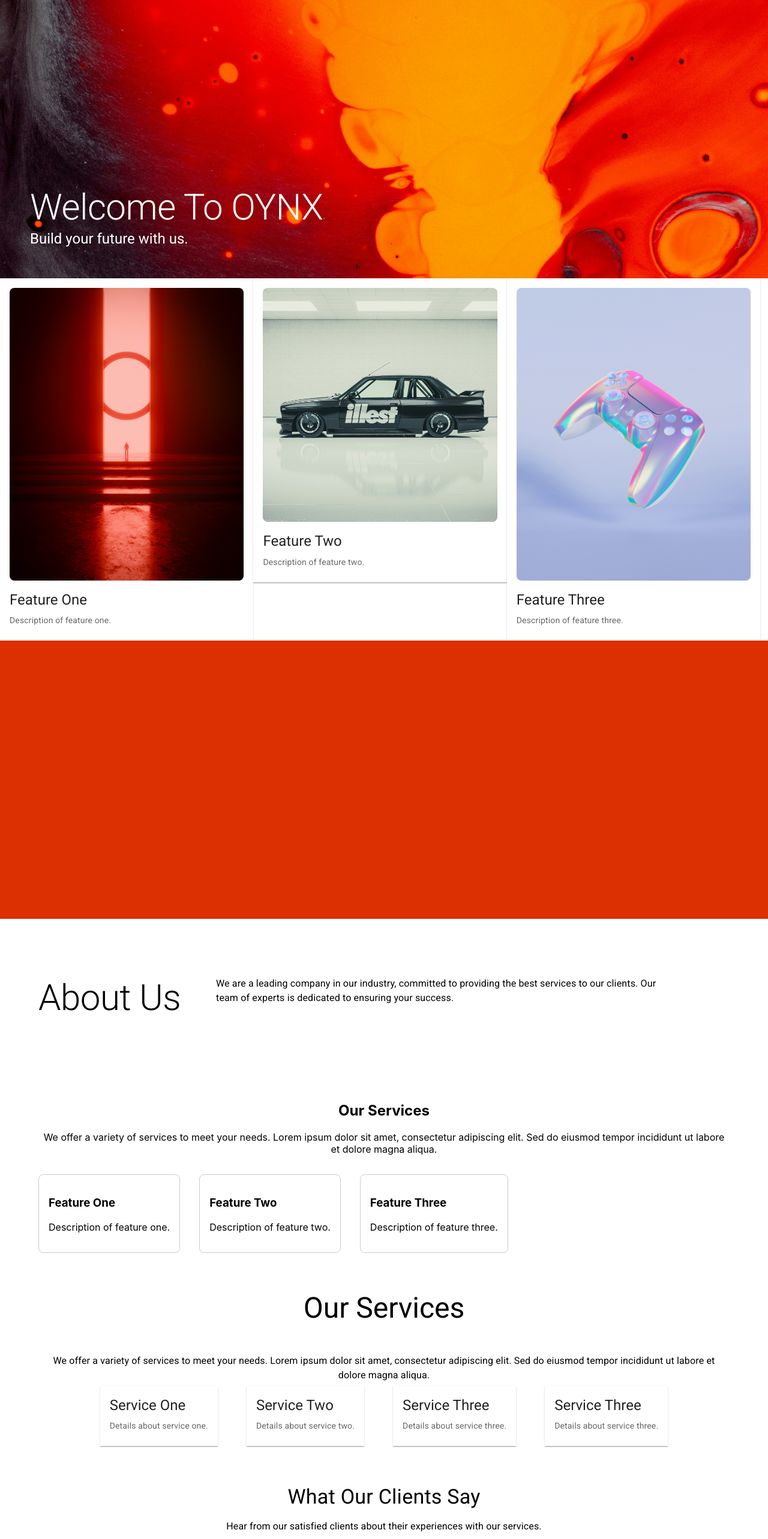
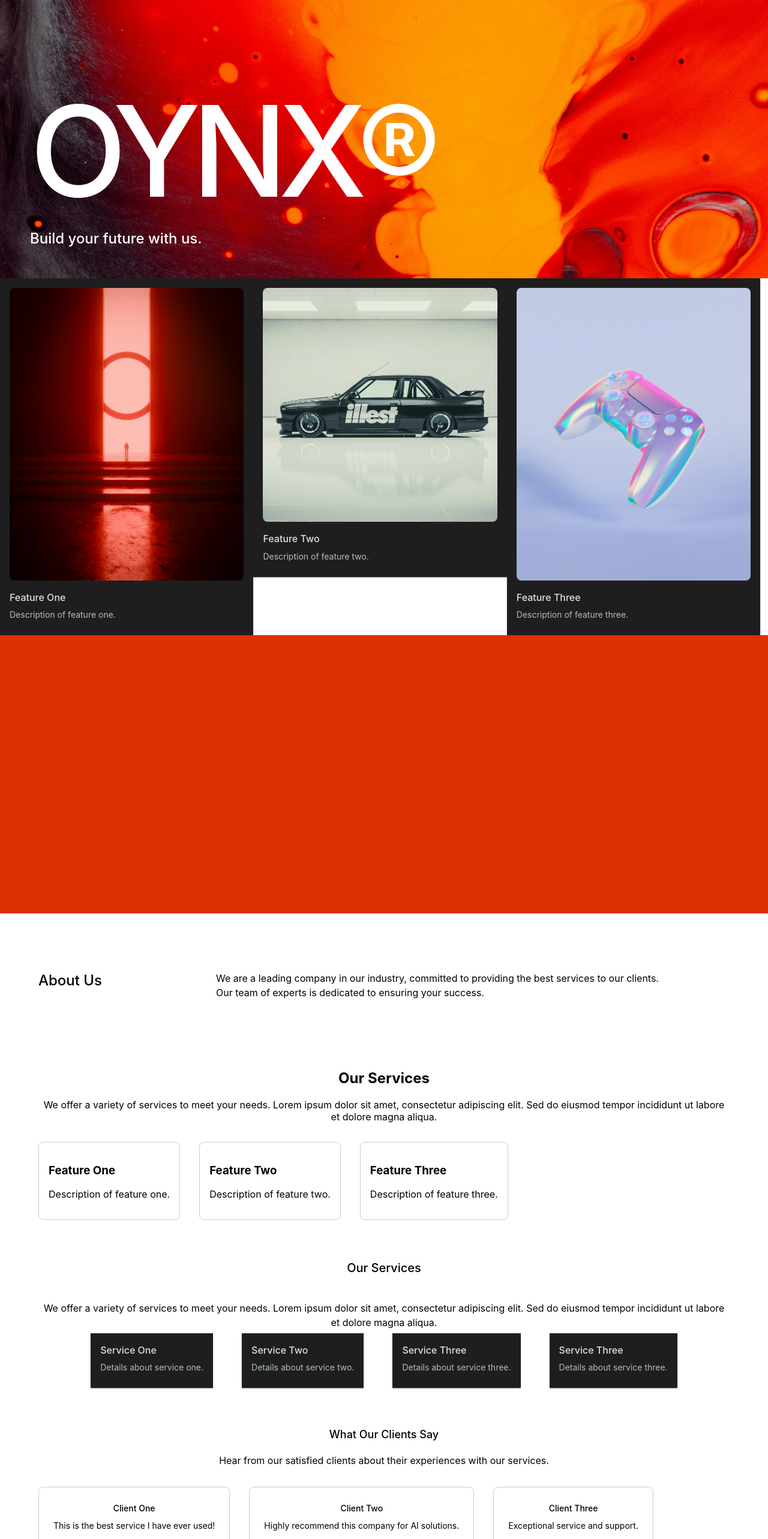
Before and after one commit to CRUX56/oynx, a React (Create React App) app: page / in a window 1280 px wide. Shown: the part 220-2786 px from the top of the page at 60% size. Built offline with nearby package versions, Linux system fonts and the light colour scheme.

Commit message:
CSS Updates to main theme
- made css updates to theme to move changes to a global style for the theme.
- Made adjustments to the existing components to move styles to main onxy.js file and to remove styling from existing components.

```diff
--- a/src/App.js
+++ b/src/App.js
@@ -1,5 +1,7 @@
 import React from "react";
 import "./index.css";
+import { ThemeProvider } from "@mui/material/styles";
+import onyxTheme from "./theme/onxy"; // Assuming you have the onyx theme defined in this file
 import Navbar from "./components/layout/Navbar"; // Assuming you have a Navbar component
 import HeroSection from "./components/HeroSection";
 import AboutSection from "./components/AboutSection";
@@ -14,6 +16,7 @@ import NewsSection from "./components/NewsSection";
 
 const App = () => {
   return (
+    <ThemeProvider theme={onyxTheme}>
       <div className="App">
         {/* Navbar */}
         <Navbar />
@@ -81,6 +84,7 @@ const App = () => {
           copyright={content.footer.copyright}
         />
       </div>
+    </ThemeProvider>
   );
 };
 
--- a/src/components/HeroSection.js
+++ b/src/components/HeroSection.js
@@ -1,29 +1,20 @@
 import React from "react";
-import { Box } from "@mui/material";
+import { Box, useTheme } from "@mui/material";
 import Typography from "./ui/Typography";
 
 export default function HeroSection({ image, title, subtitle }) {
+  const theme = useTheme();
   return (
     <Box
       sx={{
-        width: "94vw",
-        height: "65vh",
-        display: "flex",
-        flexDirection: "column",
-        justifyContent: "flex-end",
-        alignItems: "flex-start",
-        padding: "50px",
-        backgroundColor: "#f5f5f5",
-        color: "#fff",
-        backgroundRepeat: "no-repeat",
+        ...theme.sections.hero,
         backgroundImage: `url(${image})`,
-        backgroundSize: "cover",
       }}
     >
-      <Typography variant="h2" align="left">
+      <Typography variant="h1" align="left">
         {title}
       </Typography>
-      <Typography variant="h5" align="left">
+      <Typography variant="h2" align="left">
         {subtitle}
       </Typography>
     </Box>
--- a/src/components/layout/Footer.js
+++ b/src/components/layout/Footer.js
@@ -5,45 +5,11 @@ import ContactFormSection from "../ContactFormSection";
 export default function Footer({ logo, blurb, navigation, copyright }) {
   return (
     <Box sx={{ backgroundColor: "#333", color: "white", pt: 4 }}>
-      <Grid container spacing={4} sx={{ px: 4 }}>
-        {/* Column 1: Logo and Blurb */}
-        <Grid item xs={12} md={4}>
-          <Typography variant="h6" gutterBottom>
-            {logo}
-          </Typography>
-          <Typography>{blurb}</Typography>
-        </Grid>
-
-        {/* Column 2: Navigation */}
-        <Grid item xs={12} md={4}>
-          <Typography variant="h6" gutterBottom>
-            Navigation
-          </Typography>
-          {navigation.map((item, index) => (
-            <Typography key={index}>
-              <a
-                href={item.link}
-                style={{ color: "white", textDecoration: "none" }}
-              >
-                {item.label}
-              </a>
-            </Typography>
-          ))}
-        </Grid>
-
-        {/* Column 3: Contact Form */}
-        <Grid item xs={12} md={4}>
-          <Typography variant="h6" gutterBottom>
-            Contact Us
-          </Typography>
-          <ContactFormSection
-            title="Get in Touch"
-            fields={[
-              { label: "Email", multiline: false },
-              { label: "Message", multiline: true, rows: 3 },
-            ]}
-            buttonText="Submit"
-          />
+      <Grid container spacing={4} sx={{ px: 12 }}>
+        <Grid item xs={12} md={12} lg={12}>
+          <Box sx={{ textAlign: "center", mb: 2 }}>
+            <span>Onxy®</span>
+          </Box>
         </Grid>
       </Grid>
 
--- a/src/components/ui/Card.js
+++ b/src/components/ui/Card.js
@@ -1,23 +1,28 @@
 import React from "react";
-import { Card as MuiCard, CardContent, Typography, Box } from "@mui/material";
+import {
+  Card as MuiCard,
+  CardContent,
+  Typography,
+  Box,
+  useTheme,
+} from "@mui/material";
 
 const Card = ({ title, content, icon: Icon, image }) => {
+  const theme = useTheme();
   return (
-    <MuiCard
-      sx={{ width: "100%", margin: "0 auto", border: "none", borderRadius: 0 }}
-    >
+    <MuiCard sx={{ ...theme.components.card }}>
       <CardContent>
         {image && (
-          <Box sx={{ display: "flex", justifyContent: "center", mb: 2 }}>
+          <Box sx={{ ...theme.components.card.cardContent }}>
             <img
               src={image}
               alt={title}
-              style={{ width: "100%", height: "auto", borderRadius: "8px" }}
+              style={{ ...theme.components.card.cardContent.img }}
             />
           </Box>
         )}
         {Icon && (
-          <Box sx={{ display: "flex", justifyContent: "center", mb: 2 }}>
+          <Box sx={{ ...theme.components.card.cardIcon }}>
             <Icon fontSize="large" />
           </Box>
         )}
--- a/src/content/content.json
+++ b/src/content/content.json
@@ -1,6 +1,6 @@
 {
   "hero": {
-    "title": "Welcome To OYNX",
+    "title": "OYNX®",
     "subtitle": "Build your future with us.",
     "buttonText": "Get Started",
     "description": "Discover the latest advancements in artificial intelligence and how they are shaping our world.",
--- /dev/null
+++ b/src/theme/onxy.js
@@ -0,0 +1,131 @@
+import { createTheme } from "@mui/material/styles";
+
+const onyxTheme = createTheme({
+  palette: {
+    primary: {
+      main: "#212121",
+      contrastText: "#FFFFFF",
+      accent: "#FF5722",
+    },
+    secondary: {
+      main: "#757575",
+    },
+    background: {
+      default: "#121212",
+      paper: "#1E1E1E",
+    },
+    text: {
+      primary: "#E0E0E0",
+      dark: "#000000",
+      secondary: "#B0BEC5",
+      disabled: "#9E9E9E",
+      warn: "#ff2222ff",
+    },
+  },
+  typography: {
+    fontFamily: '"Inter", "Inter Placeholder", "Arial", sans-serif',
+    h1: {
+      fontWeight: 500,
+      fontSize: "210px",
+      lineHeight: 1.235,
+      letterSpacing: "-0.07em",
+      textTransform: "Capitalize",
+    },
+    h2: {
+      fontWeight: 500,
+      fontSize: "1.5rem",
+      lineHeight: 1.334,
+    },
+    h3: {
+      fontWeight: 500,
+      fontSize: "1.25rem",
+      lineHeight: 1.6,
+    },
+    h4: {
+      fontWeight: 500,
+      fontSize: "1.125rem",
+      lineHeight: 1.6,
+    },
+    h5: {
+      fontWeight: 500,
+      fontSize: "1rem",
+      lineHeight: 1.6,
+    },
+    h6: {
+      fontWeight: 500,
+      fontSize: "0.875rem",
+      lineHeight: 1.6,
+    },
+    body1: {
+      fontSize: "1rem",
+      lineHeight: 1.5,
+    },
+  },
+  components: {
+    card: {
+      width: "100%",
+      margin: "0 auto",
+      border: "none",
+      borderRadius: 0,
+      cardContent: {
+        display: "flex",
+        justifyContent: "center",
+        mb: 2,
+        img: {
+          width: "100%",
+          height: "auto",
+          borderRadius: "8px",
+        },
+        cardIcon: {
+          display: "flex",
+          justifyContent: "center",
+          mb: 2,
+          fontSize: "large",
+        },
+      },
+    },
+  },
+  sections: {
+    hero: {
+      width: "94vw",
+      height: "65vh",
+      display: "flex",
+      flexDirection: "column",
+      justifyContent: "flex-end",
+      alignItems: "flex-start",
+      padding: "50px",
+      backgroundColor: "#f5f5f5",
+      color: "#fff",
+      backgroundRepeat: "no-repeat",
+      backgroundSize: "cover",
+    },
+    features: {
+      padding: "20px 0",
+    },
+    parallax: {
+      height: "400px",
+    },
+    about: {
+      padding: "20px 0",
+    },
+    portfolio: {
+      padding: "20px 0",
+    },
+    services: {
+      padding: "20px 0",
+    },
+    testimonials: {
+      padding: "20px 0",
+    },
+    news: {
+      padding: "20px 0",
+    },
+    footer: {
+      padding: "20px 0",
+      backgroundColor: "#212121",
+      color: "#FFFFFF",
+    },
+  },
+});
+
+export default onyxTheme;
```
Lines whose indentation alone changed are shown as unchanged.
